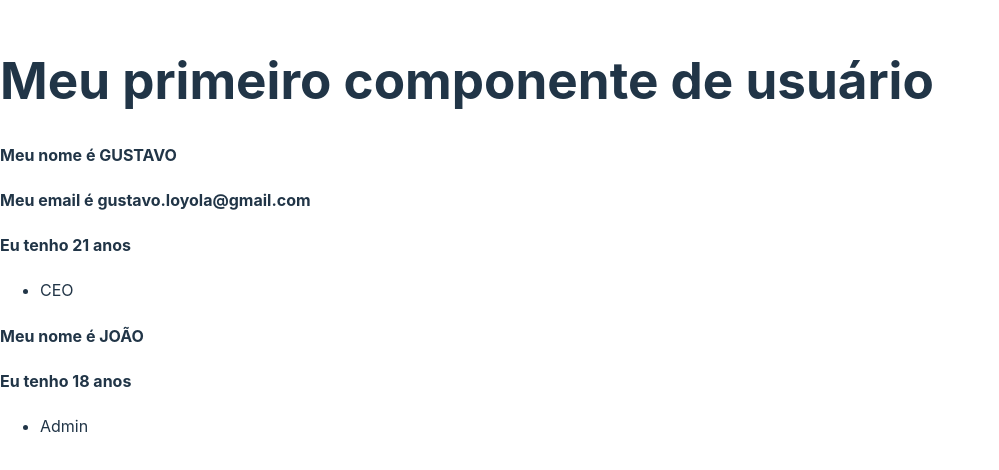
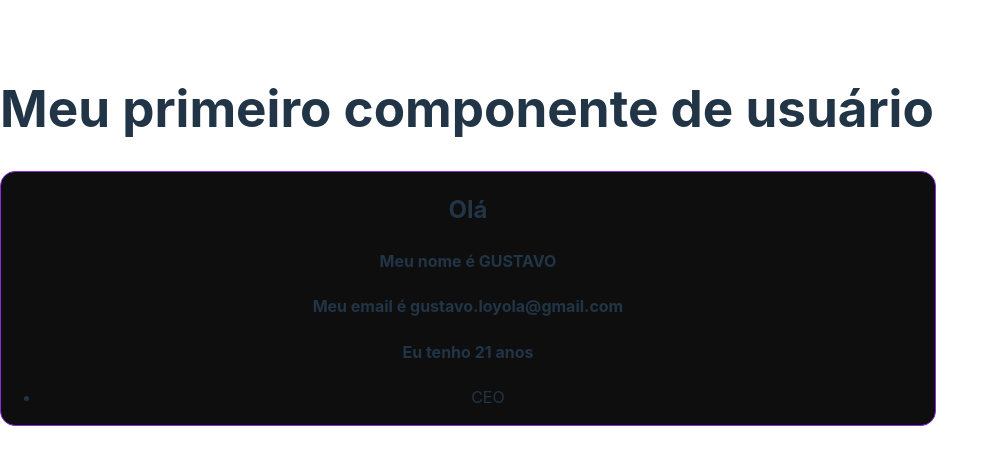
Before and after one commit to GuhLoyola/curso-react18-com-typescript, a React (Vite) app: page / in a window 1280 px wide. Shown: the part 164-634 px from the top of the page, without its empty margins (0-999 px from the left). Built offline with nearby package versions, Linux system fonts and the light colour scheme.

Commit message:
Card adicionado ao App.tsx

```diff
--- a/src/App.tsx
+++ b/src/App.tsx
@@ -1,5 +1,6 @@
 // Exemplo de um componente de CLASSE:
 
+import Card from "./components/Card"
 import User from "./components/User"
 
 /*
@@ -24,9 +25,11 @@ const App = () => {
         Meu primeiro componente de usuário
       </h1>
 
-      <User name="Gustavo" email="gustavo.loyola@gmail.com" age={21} role={[{ id: 1, job: 'CEO' }]} />
+      <Card>
+        <h2>Olá</h2>
+        <User name="Gustavo" age={21} email="gustavo.loyola@gmail.com" role={[{ id: 1, job: 'CEO' }]} />
+      </Card>
 
-      <User name="João" age={18} role={[{ id: 1, job: 'Admin' }]} />
 
       {/* Também da pra usar o operador ternário */}
     </>
```
